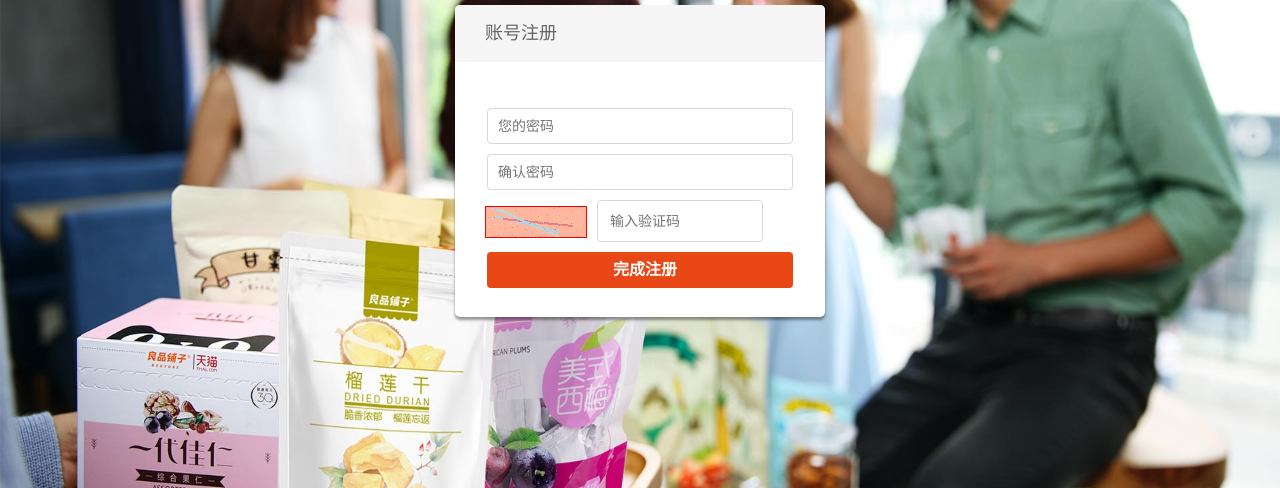
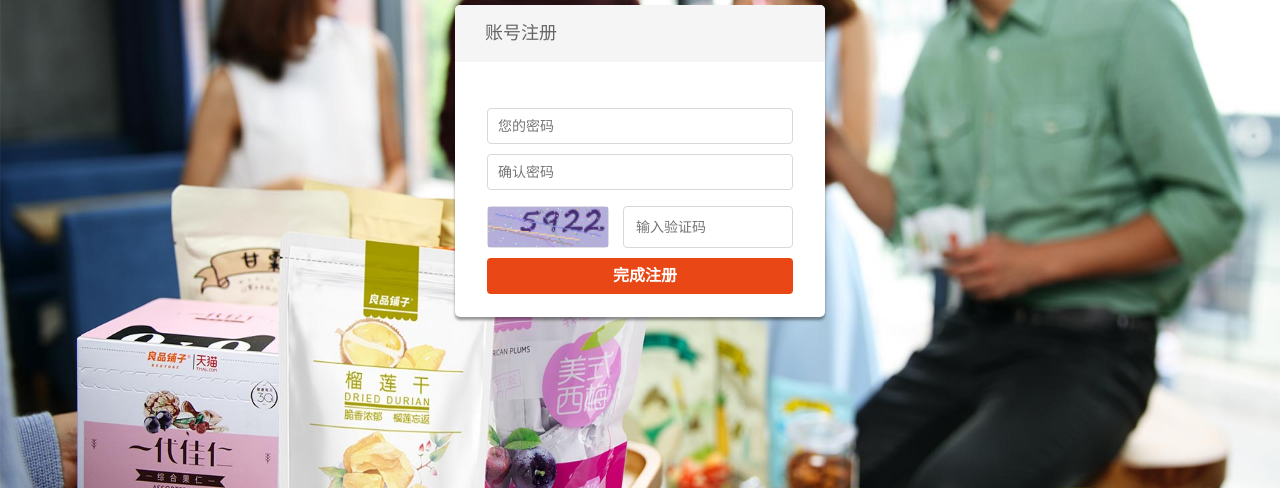
Before and after one commit to RomeoAndJulietAndMe/lppz, a PHP site: page /html/register.html in a window 1280 px wide. Shown: the part 173-661 px from the top of the page. Run offline with PHP 8.4, Linux system fonts and the light colour scheme.

Commit message:
update-login.css

```diff
--- a/css/login.css
+++ b/css/login.css
@@ -168,29 +168,29 @@
     vertical-align: bottom;
 }
 .reg_finish .register_updateYZM{
-    /* display: inline-block; */
-    width: 100px;
-    height: 30px;
-    border: 1px solid red;
-    /* background: yellow; */
-    /* padding-top: 10px; */
-    margin-left: 30px;margin-top: 16px;
+    width: 120px;
+    height: 40px;
+    border: 1px solid #dfdfdf;
+    border-radius: 4px;
+    background: #f2f2f2;
+    margin-left: 32px;margin-top: 16px;
     text-align: center;
 }
 .register_updateYZM img{
     display: inline-block;
-    width: 100px;
-    height: 30px;
+    width: 120px;
+    height: 40px;
     background: yellow;
 }
 .reg_finish .imgCode{
-    width: 166px;
+    width: 170px;
     height: 42px;
     border: 1px solid #d8d8d8;
     border-radius: 4px;
     font-size: 14px;
     padding: 6px 0 6px 12px;
-    margin-left: 10px;
+    margin-left: 14px;
+    margin-top: 16px;
 }
 .reg_finish input[type="submit"]{
     font-weight: bold;
```
Also changed, not shown: img/yzm.png.
